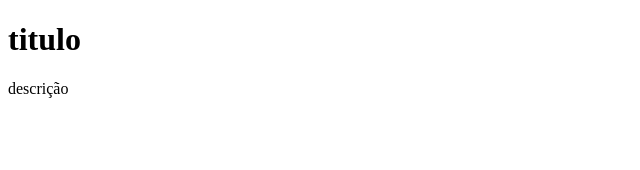
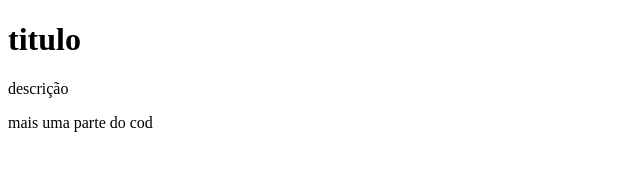
Before and after one commit to MatheusMartinez54/aprendendo, a plain HTML site: page Index.html in a window 1280 px wide. Shown: the whole page, without its empty margins (0-640 px from the left). Drawn offline with Linux system fonts and the light colour scheme.

Commit message:
mais uma parte feita

```diff
--- a/Index.html
+++ b/Index.html
@@ -8,6 +8,7 @@
 <body>
 <H1> titulo</H1>
 <p>descrição</p>
+<p>mais uma parte do cod </p>
 
 </body>
 </html>
```
